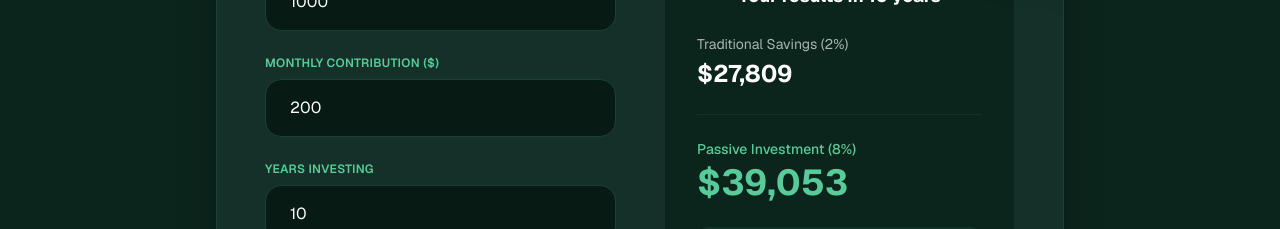
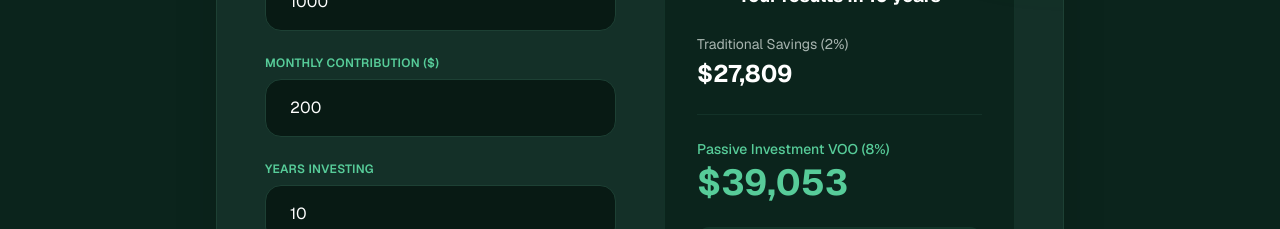
Before and after one commit to aparties/logforinvestorfes, a Next.js app: page / in a window 1280 px wide. Shown: the part 1840-2069 px from the top of the page. Built offline with nearby package versions, Linux system fonts and the light colour scheme.

Commit message:
feat: specify VOO in passive investment standard in calculator and canvas

```diff
--- a/src/i18n/dictionaries.ts
+++ b/src/i18n/dictionaries.ts
@@ -32,7 +32,7 @@ export const dictionaries = {
       label_years: "Years investing",
       results_title: "Your results in {years} years",
       savings: "Traditional Savings (2%)",
-      investment: "Passive Investment (8%)",
+      investment: "Passive Investment VOO (8%)",
       losing_msg: "You are losing",
       not_investing_msg: "by not investing.",
     },
@@ -105,7 +105,7 @@ export const dictionaries = {
       label_years: "Años invirtiendo",
       results_title: "Tus resultados en {years} años",
       savings: "Ahorro Tradicional (2%)",
-      investment: "Inversión Pasiva (8%)",
+      investment: "Inversión Pasiva VOO (8%)",
       losing_msg: "Estás perdiendo",
       not_investing_msg: "por no invertir.",
     },
```
Also changed, not shown: 1 other file (tests, documents, lock files or other folders).
